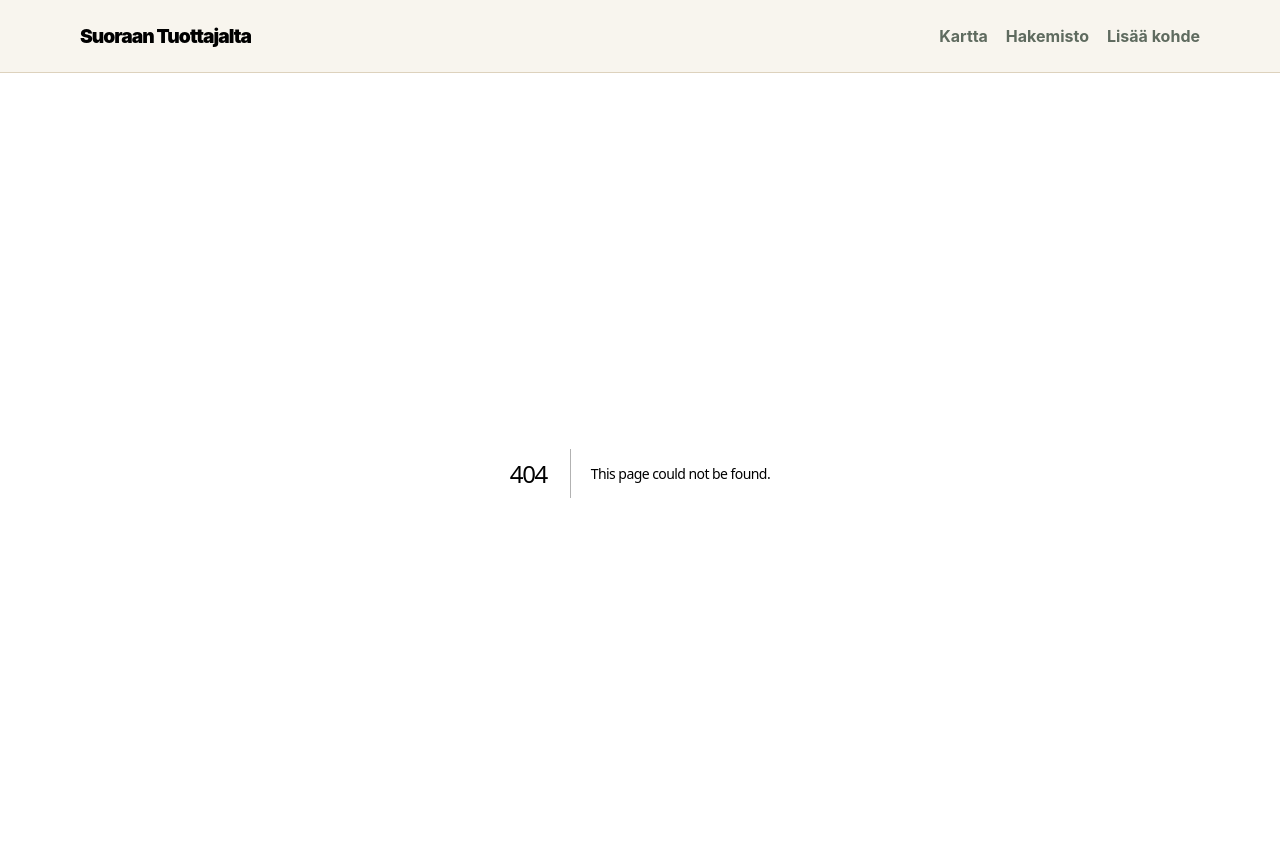
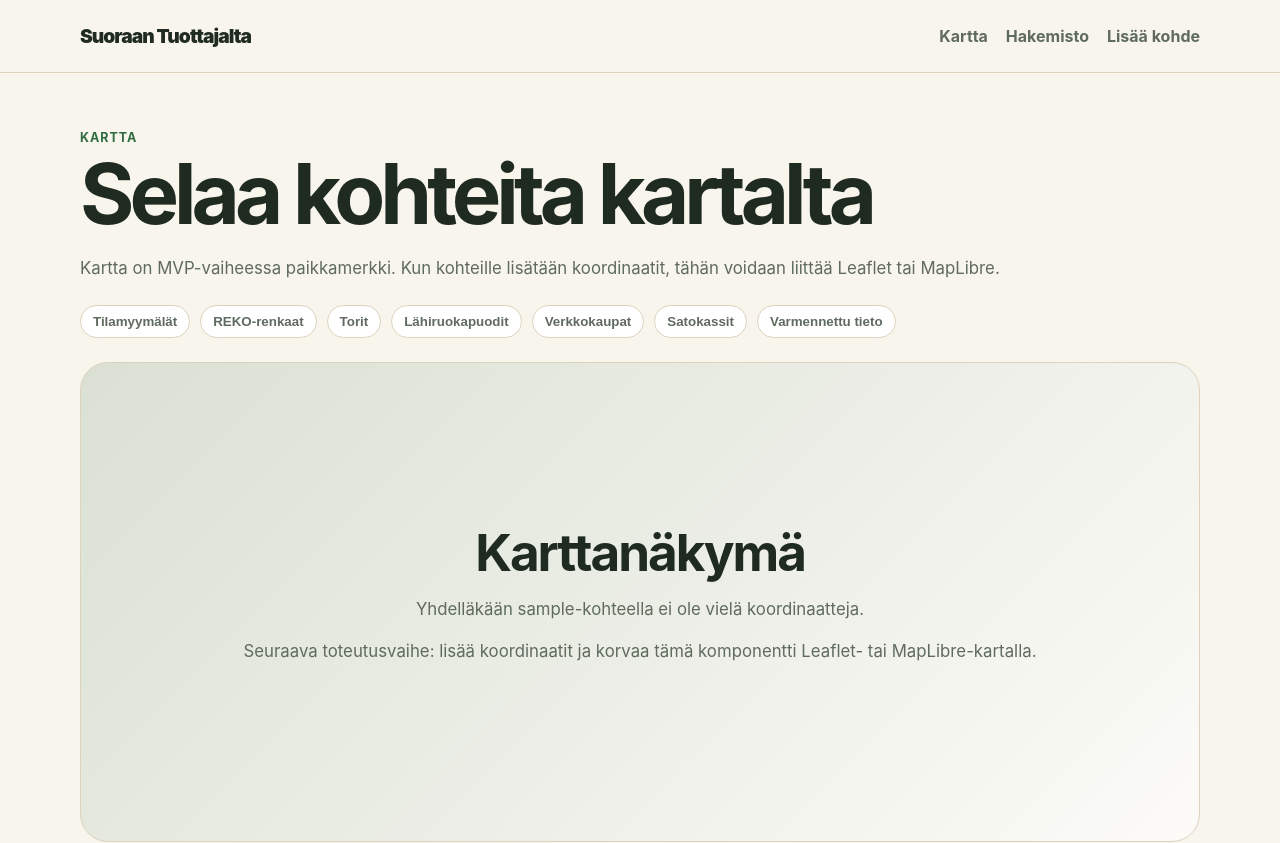
Before and after one commit to arthainsight/suoraantuottajalta, a Next.js app: page /kartta in a window 1280 px wide. Before the commit this address had no page. Shown: the top 843 px of the page. Built offline with nearby package versions, Linux system fonts and the light colour scheme.

Commit message:
Add map page

```diff
--- /dev/null
+++ b/app/kartta/page.tsx
@@ -0,0 +1,22 @@
+import { MapView } from "@/components/MapView";
+import { PlaceFilters } from "@/components/PlaceFilters";
+import { getPlaces } from "@/lib/places";
+
+export default function MapPage() {
+  const places = getPlaces();
+
+  return (
+    <section className="section">
+      <div className="container">
+        <div className="eyebrow">Kartta</div>
+        <h1>Selaa kohteita kartalta</h1>
+        <p>
+          Kartta on MVP-vaiheessa paikkamerkki. Kun kohteille lisätään
+          koordinaatit, tähän voidaan liittää Leaflet tai MapLibre.
+        </p>
+        <PlaceFilters />
+        <MapView places={places} />
+      </div>
+    </section>
+  );
+}
```
